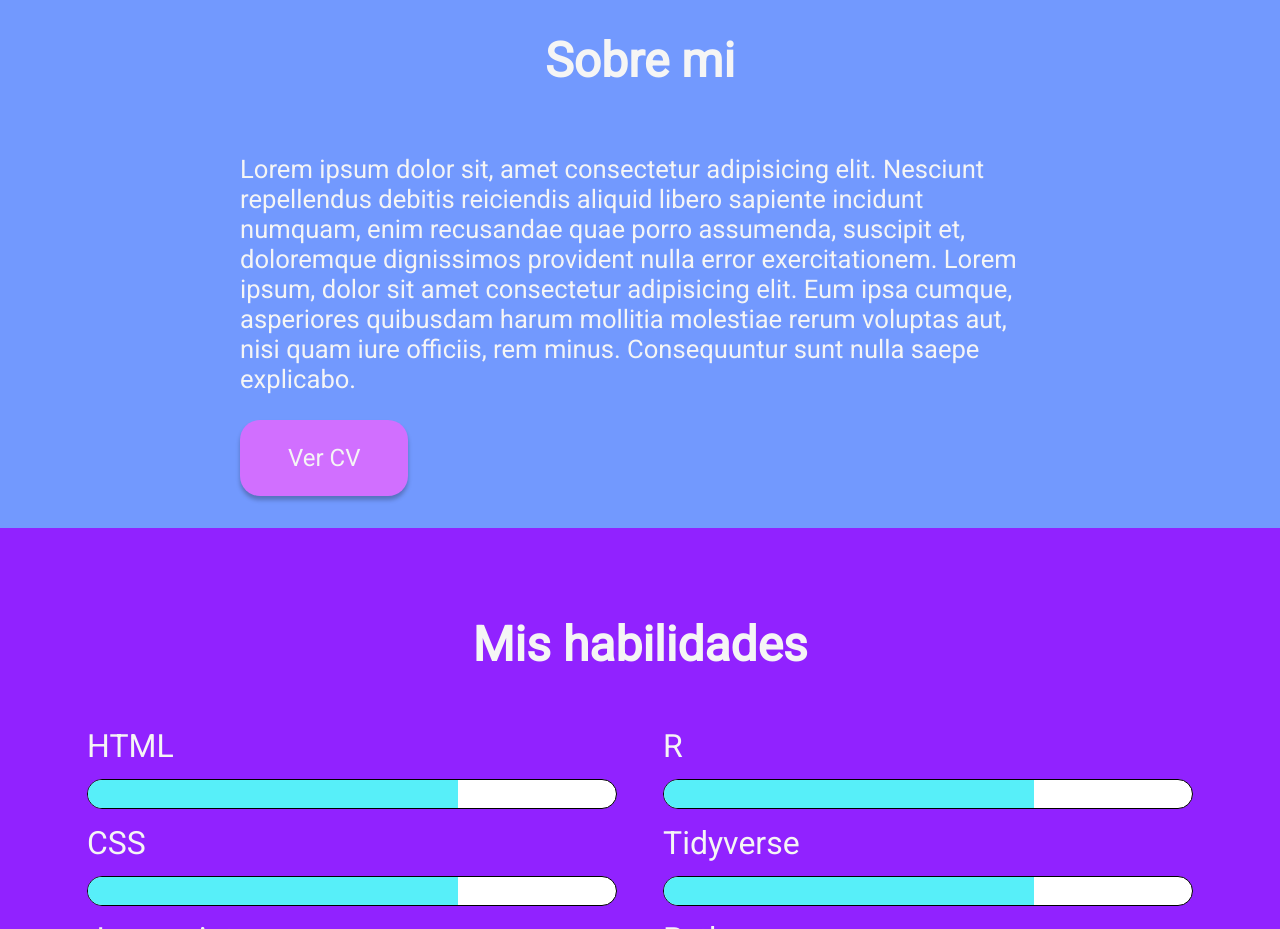
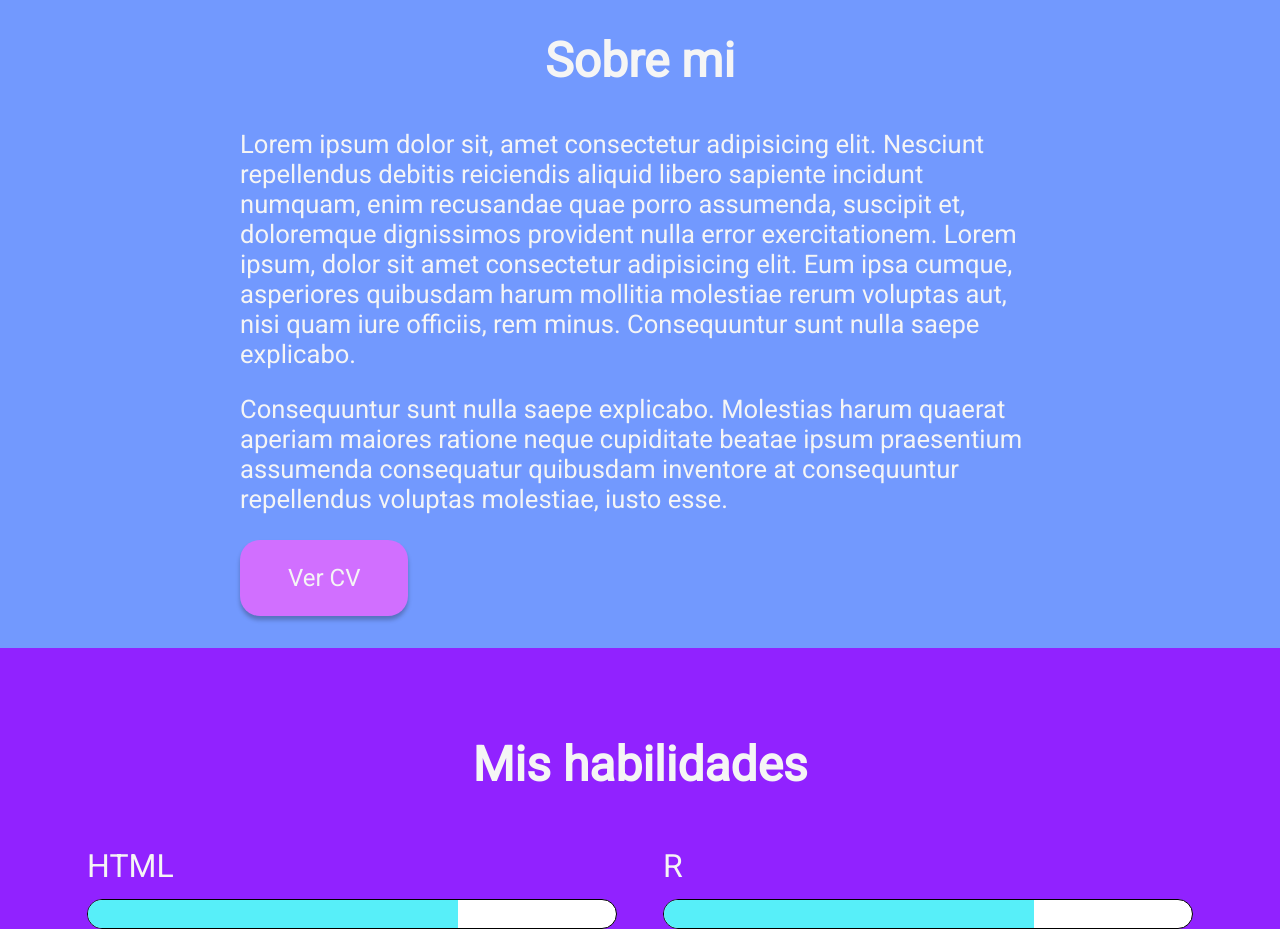
Before and after one commit to Ordnas1/hackaton-pachaqtec, a plain HTML site: page index.html in a window 1280 px wide. Shown: the part 840-1769 px from the top of the page. Drawn offline with Linux system fonts and the light colour scheme.

Commit message:
Format stylesheet script

```diff
--- a/css/main.css
+++ b/css/main.css
@@ -68,9 +68,6 @@ form {
 }
 
 
-
-
-
 /* about me */
 
 .about-me {
@@ -83,6 +80,7 @@ form {
 
 .about-me > p {
     font-size: 1.6rem;
+    margin-top: 0;
 }
 
 .btn-cv {
@@ -168,7 +166,6 @@ form {
 
 /* clients */
 
-
 .clients {
     background-color: #3F4E62;
 }
@@ -185,6 +182,7 @@ form {
 }
 
 /* form */
+
 .form-wr {
     background-color: #1687A0;
     padding-bottom: 3rem;
--- a/index.html
+++ b/index.html
@@ -21,6 +21,9 @@
                  adipisicing elit. Eum ipsa cumque, asperiores quibusdam harum mollitia molestiae rerum voluptas aut,
                  nisi quam iure officiis, rem minus. Consequuntur sunt nulla saepe explicabo.
             </p>
+            <p>Consequuntur sunt nulla saepe explicabo. Molestias harum quaerat aperiam maiores ratione neque
+                cupiditate beatae ipsum praesentium assumenda consequatur quibusdam inventore at consequuntur repellendus
+                voluptas molestiae, iusto esse.</p>
             <button class="btn-cv">Ver CV</button>
         </section>
         <section class="skills">
```
